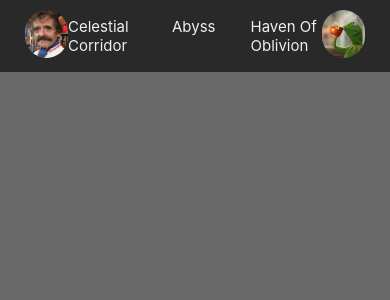
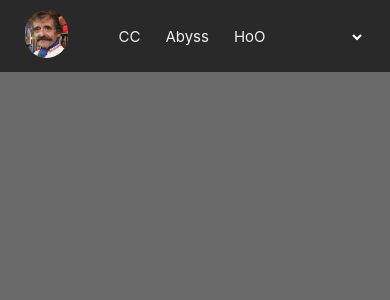
Before and after one commit to ThomasFr45/pompot, a React (Create React App) app: page / in a window 390 px wide. Shown: the top 300 px of the page. Built offline with nearby package versions, Linux system fonts and the light colour scheme.

Commit message:
Updated navbar

```diff
--- a/src/App.jsx
+++ b/src/App.jsx
@@ -9,7 +9,7 @@ import Aries from './celestialCorridor/Aries';
 import Leo from './celestialCorridor/Leo';
 import Gemini from './celestialCorridor/Gemini';
 
-function App() {
+const App = () => {
   return (
     <div>
       <HashRouter>
--- a/src/index.css
+++ b/src/index.css
@@ -24,7 +24,7 @@ ul {
 }
 
 body {
-  font-size : 18px;
+  font-size : 17px;
 }
 
 @media (max-width:1200px) {
--- a/src/nav/Navbar.css
+++ b/src/nav/Navbar.css
@@ -15,7 +15,7 @@
 }
 
 .navLinks a:not(:last-child) {
-  margin-right: 35px;
+  margin-right: 80px;
 }
 
 .navLogo, .navToutou {
@@ -23,3 +23,38 @@
   height: 48px;
   border-radius: 30px;
 }
+
+.language-drop {
+  background-color: rgb(41, 41, 41);
+  color: white;
+  border: 0px;
+  border-radius: 1px;
+  font-weight: bold;
+  padding-right:10px;
+}
+
+.navCC {
+  display: none;
+}
+
+.navHoO {
+  display: none;
+}
+
+@media (max-width: 650px) {
+  .navLinks a:not(:last-child) {
+    margin-right: 25px;
+  }
+}
+
+@media (max-width: 500px) {
+  .navBaseLink {
+    display: none;
+  }
+  .navCC {
+    display: block;
+  }
+  .navHoO {
+    display: block;
+  }
+}
--- a/src/nav/Navbar.jsx
+++ b/src/nav/Navbar.jsx
@@ -1,9 +1,19 @@
 import "./Navbar.css";
 import logo from "../img/dumas.png";
-import slurp from "../img/slurp.jpg";
+//import slurp from "../img/slurp.jpg";
 import { Link } from "react-router-dom";
+import { useState } from "react";
 
 const Navbar = () => {
+  const [language, setLanguage] = useState(localStorage.getItem("language"));
+
+  const handleLanguage = (e) => {
+    if (e.target.value !== localStorage.getItem("language")) {
+      localStorage.setItem("language", e.target.value);
+      setLanguage(e.target.value);
+    }
+  };
+
   return (
     <div className="nav">
       <div>
@@ -12,18 +22,26 @@ const Navbar = () => {
         </Link>
       </div>
       <div className="navLinks">
-        <Link to="celestial-corridor">
-          <p>Celestial Corridor</p>
+      <Link to="celestial-corridor">
+          <p className="navBaseLink">Celestial Corridor</p>
+          <p className="navCC">CC</p>
         </Link>
         <Link to="Abyss">
           <p>Abyss</p>
         </Link>
         <Link to="haven-of-oblivion">
-          <p>Haven Of Oblivion</p>
+          <p className="navHoO">HoO</p>
+          <p className="navBaseLink">Haven Of Oblivion</p>
         </Link>
       </div>
       <div>
-        <img src={slurp} alt="toutou" className="navToutou" />
+        <span>
+          <select onChange={(e) => handleLanguage(e)} className="language-drop">
+            <option value="none">{language}</option>
+            <option value="FR">FR</option>
+            <option value="EN">EN</option>
+          </select>
+        </span>
       </div>
     </div>
   );
```
